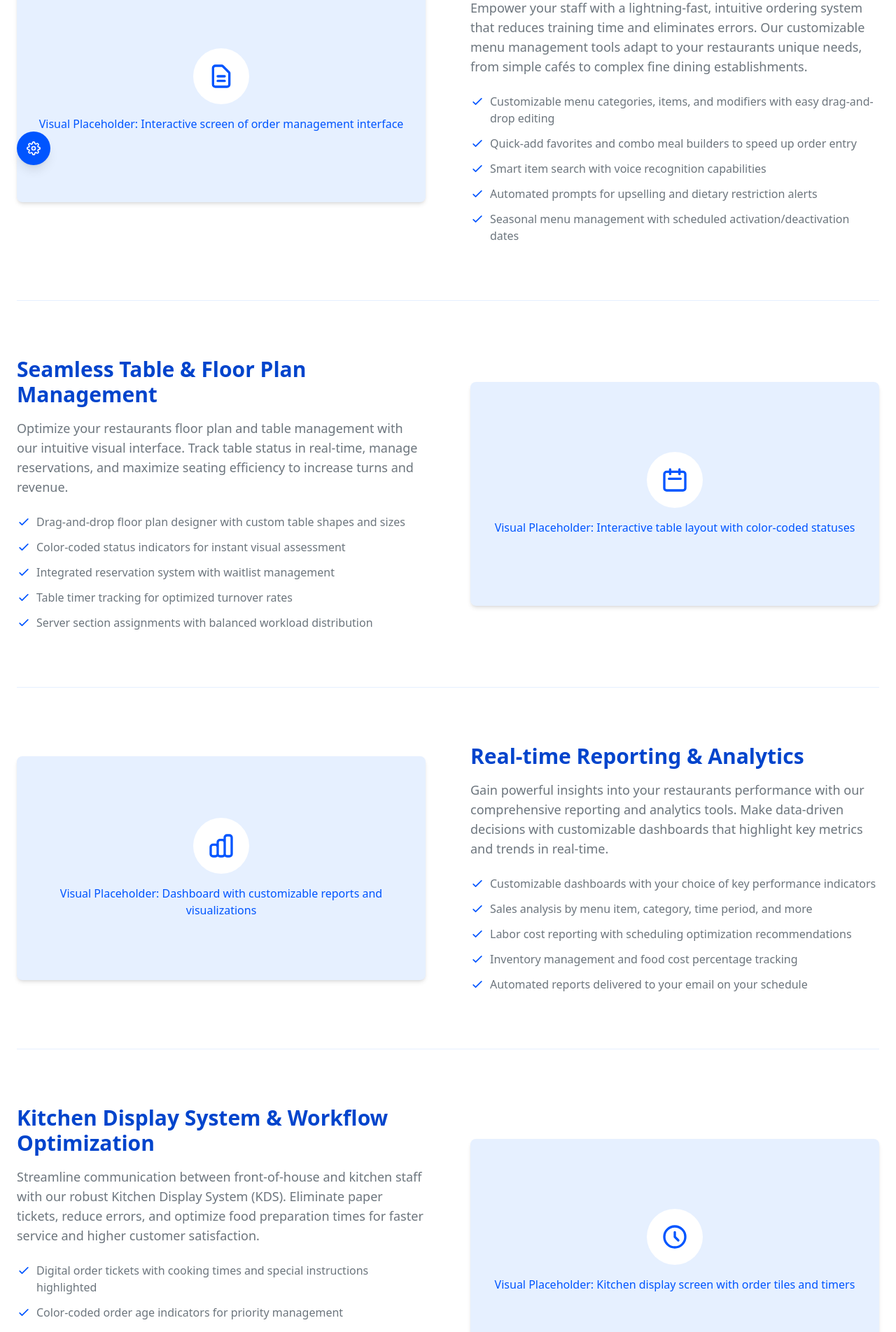
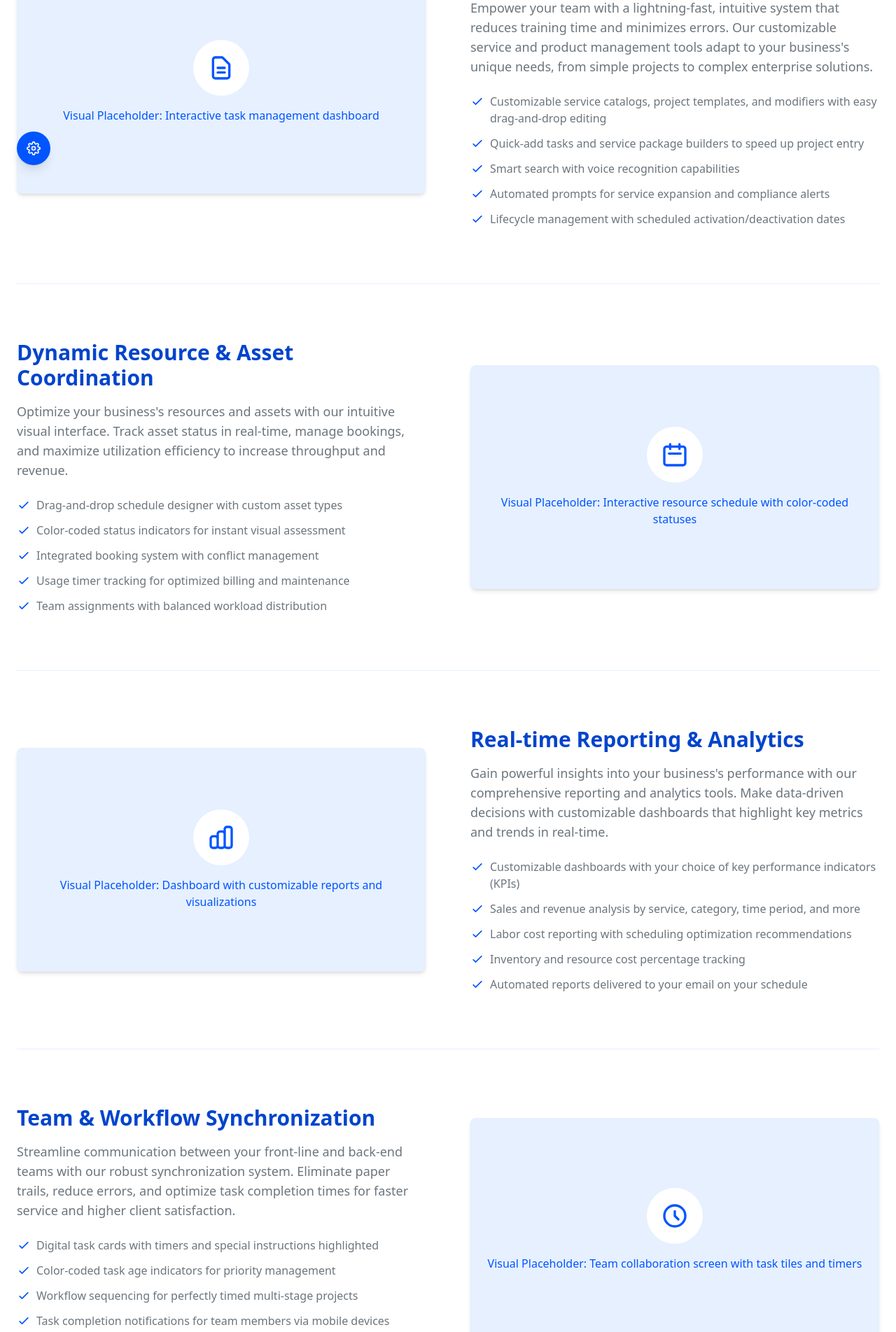
Before and after one commit to RinorMehmeti5/APOSS, a Next.js app: page /solutions in a window 1280 px wide. Shown: the part 540-2444 px from the top of the page at 70% size. Built offline with nearby package versions, Linux system fonts and the light colour scheme.

Commit message:
updated the solution text

```diff
--- a/src/app/solutions/page.tsx
+++ b/src/app/solutions/page.tsx
@@ -85,12 +85,12 @@ export default function SolutionsPage() {
         animate={{ opacity: 1 }}
         transition={{ duration: 0.7, delay: 0.2 }}
       >
-        Our comprehensive point-of-sale system is designed specifically for
-        restaurants, offering a suite of powerful features that streamline
-        operations, enhance customer experiences, and boost your bottom line.
+        Our comprehensive business platform is designed for any industry,
+        offering a suite of powerful features that streamline operations,
+        enhance client experiences, and boost your bottom line.
       </motion.p>
 
-      {/* Feature 1: Intuitive Order Taking */}
+      {/* Feature 1: Workflow & Task Management */}
       <motion.div
         ref={section1Ref}
         className="py-12 md:py-20 border-b border-[var(--color-primary-light)]"
@@ -120,10 +120,7 @@ export default function SolutionsPage() {
                   />
                 </svg>
               </div>
-              <p>
-                Visual Placeholder: Interactive screen of order management
-                interface
-              </p>
+              <p>Visual Placeholder: Interactive task management dashboard</p>
             </div>
           </motion.div>
 
@@ -136,14 +133,14 @@ export default function SolutionsPage() {
             transition={{ delay: 0.2 }}
           >
             <h2 className="text-2xl md:text-3xl font-bold mb-4 text-[var(--color-primary-dark)]">
-              Intuitive Order Taking & Menu Management
+              Intuitive Workflow & Service Management
             </h2>
             <p className="text-lg text-[var(--color-gray-600)] mb-6">
-              Empower your staff with a lightning-fast, intuitive ordering
-              system that reduces training time and eliminates errors. Our
-              customizable menu management tools adapt to your restaurants
-              unique needs, from simple cafés to complex fine dining
-              establishments.
+              Empower your team with a lightning-fast, intuitive system that
+              reduces training time and minimizes errors. Our customizable
+              service and product management tools adapt to your business's
+              unique needs, from simple projects to complex enterprise
+              solutions.
             </p>
             <motion.ul
               className="space-y-3"
@@ -170,8 +167,8 @@ export default function SolutionsPage() {
                   />
                 </svg>
                 <span className="text-[var(--color-gray-600)]">
-                  Customizable menu categories, items, and modifiers with easy
-                  drag-and-drop editing
+                  Customizable service catalogs, project templates, and
+                  modifiers with easy drag-and-drop editing
                 </span>
               </motion.li>
               <motion.li
@@ -193,8 +190,8 @@ export default function SolutionsPage() {
                   />
                 </svg>
                 <span className="text-[var(--color-gray-600)]">
-                  Quick-add favorites and combo meal builders to speed up order
-                  entry
+                  Quick-add tasks and service package builders to speed up
+                  project entry
                 </span>
               </motion.li>
               <motion.li
@@ -216,7 +213,7 @@ export default function SolutionsPage() {
                   />
                 </svg>
                 <span className="text-[var(--color-gray-600)]">
-                  Smart item search with voice recognition capabilities
+                  Smart search with voice recognition capabilities
                 </span>
               </motion.li>
               <motion.li
@@ -238,7 +235,7 @@ export default function SolutionsPage() {
                   />
                 </svg>
                 <span className="text-[var(--color-gray-600)]">
-                  Automated prompts for upselling and dietary restriction alerts
+                  Automated prompts for service expansion and compliance alerts
                 </span>
               </motion.li>
               <motion.li
@@ -260,8 +257,8 @@ export default function SolutionsPage() {
                   />
                 </svg>
                 <span className="text-[var(--color-gray-600)]">
-                  Seasonal menu management with scheduled
-                  activation/deactivation dates
+                  Lifecycle management with scheduled activation/deactivation
+                  dates
                 </span>
               </motion.li>
             </motion.ul>
@@ -269,7 +266,7 @@ export default function SolutionsPage() {
         </div>
       </motion.div>
 
-      {/* Feature 2: Table Management */}
+      {/* Feature 2: Resource & Asset Coordination */}
       <motion.div
         ref={section2Ref}
         className="py-12 md:py-20 border-b border-[var(--color-primary-light)]"
@@ -300,8 +297,8 @@ export default function SolutionsPage() {
                 </svg>
               </div>
               <p>
-                Visual Placeholder: Interactive table layout with color-coded
-                statuses
+                Visual Placeholder: Interactive resource schedule with
+                color-coded statuses
               </p>
             </div>
           </motion.div>
@@ -315,13 +312,13 @@ export default function SolutionsPage() {
             transition={{ delay: 0.2 }}
           >
             <h2 className="text-2xl md:text-3xl font-bold mb-4 text-[var(--color-primary-dark)]">
-              Seamless Table & Floor Plan Management
+              Dynamic Resource & Asset Coordination
             </h2>
             <p className="text-lg text-[var(--color-gray-600)] mb-6">
-              Optimize your restaurants floor plan and table management with our
-              intuitive visual interface. Track table status in real-time,
-              manage reservations, and maximize seating efficiency to increase
-              turns and revenue.
+              Optimize your business's resources and assets with our intuitive
+              visual interface. Track asset status in real-time, manage
+              bookings, and maximize utilization efficiency to increase
+              throughput and revenue.
             </p>
             <motion.ul
               className="space-y-3"
@@ -348,8 +345,7 @@ export default function SolutionsPage() {
                   />
                 </svg>
                 <span className="text-[var(--color-gray-600)]">
-                  Drag-and-drop floor plan designer with custom table shapes and
-                  sizes
+                  Drag-and-drop schedule designer with custom asset types
                 </span>
               </motion.li>
               <motion.li
@@ -393,7 +389,7 @@ export default function SolutionsPage() {
                   />
                 </svg>
                 <span className="text-[var(--color-gray-600)]">
-                  Integrated reservation system with waitlist management
+                  Integrated booking system with conflict management
                 </span>
               </motion.li>
               <motion.li
@@ -415,7 +411,7 @@ export default function SolutionsPage() {
                   />
                 </svg>
                 <span className="text-[var(--color-gray-600)]">
-                  Table timer tracking for optimized turnover rates
+                  Usage timer tracking for optimized billing and maintenance
                 </span>
               </motion.li>
               <motion.li
@@ -437,7 +433,7 @@ export default function SolutionsPage() {
                   />
                 </svg>
                 <span className="text-[var(--color-gray-600)]">
-                  Server section assignments with balanced workload distribution
+                  Team assignments with balanced workload distribution
                 </span>
               </motion.li>
             </motion.ul>
@@ -494,7 +490,7 @@ export default function SolutionsPage() {
               Real-time Reporting & Analytics
             </h2>
             <p className="text-lg text-[var(--color-gray-600)] mb-6">
-              Gain powerful insights into your restaurants performance with our
+              Gain powerful insights into your business's performance with our
               comprehensive reporting and analytics tools. Make data-driven
               decisions with customizable dashboards that highlight key metrics
               and trends in real-time.
@@ -525,7 +521,7 @@ export default function SolutionsPage() {
                 </svg>
                 <span className="text-[var(--color-gray-600)]">
                   Customizable dashboards with your choice of key performance
-                  indicators
+                  indicators (KPIs)
                 </span>
               </motion.li>
               <motion.li
@@ -547,7 +543,8 @@ export default function SolutionsPage() {
                   />
                 </svg>
                 <span className="text-[var(--color-gray-600)]">
-                  Sales analysis by menu item, category, time period, and more
+                  Sales and revenue analysis by service, category, time period,
+                  and more
                 </span>
               </motion.li>
               <motion.li
@@ -592,7 +589,7 @@ export default function SolutionsPage() {
                   />
                 </svg>
                 <span className="text-[var(--color-gray-600)]">
-                  Inventory management and food cost percentage tracking
+                  Inventory and resource cost percentage tracking
                 </span>
               </motion.li>
               <motion.li
@@ -622,7 +619,7 @@ export default function SolutionsPage() {
         </div>
       </motion.div>
 
-      {/* Feature 4: Kitchen Display System */}
+      {/* Feature 4: Team & Workflow Synchronization */}
       <motion.div
         ref={section4Ref}
         className="py-12 md:py-20 border-b border-[var(--color-primary-light)]"
@@ -653,8 +650,8 @@ export default function SolutionsPage() {
                 </svg>
               </div>
               <p>
-                Visual Placeholder: Kitchen display screen with order tiles and
-                timers
+                Visual Placeholder: Team collaboration screen with task tiles
+                and timers
               </p>
             </div>
           </motion.div>
@@ -668,13 +665,13 @@ export default function SolutionsPage() {
             transition={{ delay: 0.2 }}
           >
             <h2 className="text-2xl md:text-3xl font-bold mb-4 text-[var(--color-primary-dark)]">
-              Kitchen Display System & Workflow Optimization
+              Team & Workflow Synchronization
             </h2>
             <p className="text-lg text-[var(--color-gray-600)] mb-6">
-              Streamline communication between front-of-house and kitchen staff
-              with our robust Kitchen Display System (KDS). Eliminate paper
-              tickets, reduce errors, and optimize food preparation times for
-              faster service and higher customer satisfaction.
+              Streamline communication between your front-line and back-end
+              teams with our robust synchronization system. Eliminate paper
+              trails, reduce errors, and optimize task completion times for
+              faster service and higher client satisfaction.
             </p>
             <motion.ul
               className="space-y-3"
@@ -701,8 +698,8 @@ export default function SolutionsPage() {
                   />
                 </svg>
                 <span className="text-[var(--color-gray-600)]">
-                  Digital order tickets with cooking times and special
-                  instructions highlighted
+                  Digital task cards with timers and special instructions
+                  highlighted
                 </span>
               </motion.li>
               <motion.li
@@ -724,7 +721,7 @@ export default function SolutionsPage() {
                   />
                 </svg>
                 <span className="text-[var(--color-gray-600)]">
-                  Color-coded order age indicators for priority management
+                  Color-coded task age indicators for priority management
                 </span>
               </motion.li>
               <motion.li
@@ -746,7 +743,7 @@ export default function SolutionsPage() {
                   />
                 </svg>
                 <span className="text-[var(--color-gray-600)]">
-                  Course firing system for perfectly timed multi-course meals
+                  Workflow sequencing for perfectly timed multi-stage projects
                 </span>
               </motion.li>
               <motion.li
@@ -768,7 +765,8 @@ export default function SolutionsPage() {
                   />
                 </svg>
                 <span className="text-[var(--color-gray-600)]">
-                  Meal ready notifications for servers through mobile devices
+                  Task completion notifications for team members via mobile
+                  devices
                 </span>
               </motion.li>
               <motion.li
@@ -790,8 +788,7 @@ export default function SolutionsPage() {
                   />
                 </svg>
                 <span className="text-[var(--color-gray-600)]">
-                  Ingredient-level preparation instructions for consistent
-                  quality
+                  Component-level instructions for consistent quality control
                 </span>
               </motion.li>
             </motion.ul>
@@ -812,8 +809,8 @@ export default function SolutionsPage() {
             Ready to see APOS Solutions in action?
           </h2>
           <p className="text-lg opacity-90 mb-8 max-w-xl mx-auto">
-            Experience how our solutions can transform your restaurant
-            operations and boost your bottom line.
+            Experience how our platform can transform your business operations
+            and boost your bottom line.
           </p>
           <div className="flex flex-col sm:flex-row justify-center gap-4">
             <motion.div whileHover={{ scale: 1.05 }} whileTap={{ scale: 0.95 }}>
```
